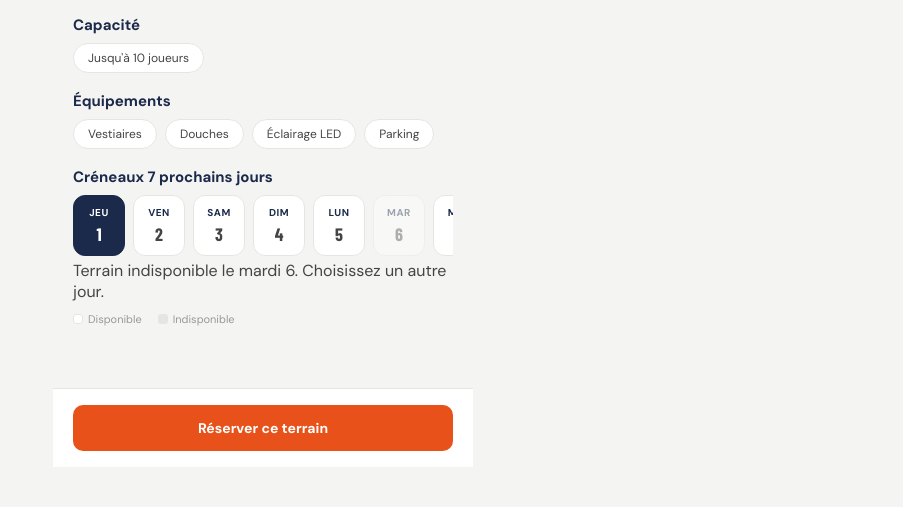
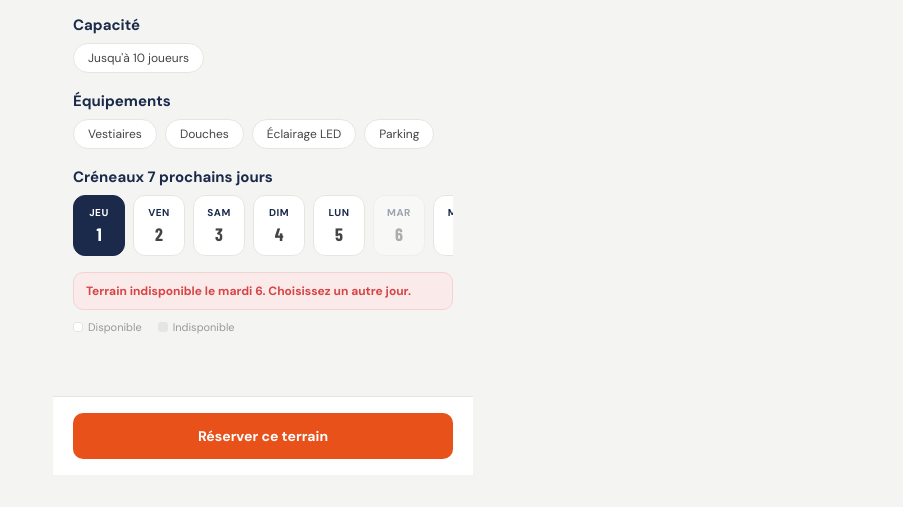
Before and after one commit to sandrinedarrieu-bit/playoff, a plain HTML site: page ecran2-detail.html in a window 1280 px wide. Both pictures are taken after a click on the element "MAR 6". Shown: the part 325-832 px from the top of the page, without its empty margins (377-1280 px from the left). Drawn offline with nearby package versions, Linux system fonts and the light colour scheme; a web font is replaced by a local one.

Commit message:
Update styles.css

```diff
--- a/styles.css
+++ b/styles.css
@@ -337,6 +337,22 @@ h1, h2, h3, .h-display {
 }
 .day-pill.unavailable {
   opacity: 0.4;
+  cursor: pointer;
+}
+.day-status {
+  margin-top: 12px;
+  font-size: 12px;
+  color: var(--navy);
+  background: var(--white);
+  border: 1px solid var(--grey-light);
+  border-radius: 10px;
+  padding: 10px 12px;
+}
+.day-status.unavailable-text {
+  color: var(--red);
+  background: #FBEAEA;
+  border-color: #F3D2D2;
+  font-weight: 600;
 }
 
 .slot-grid {
```
